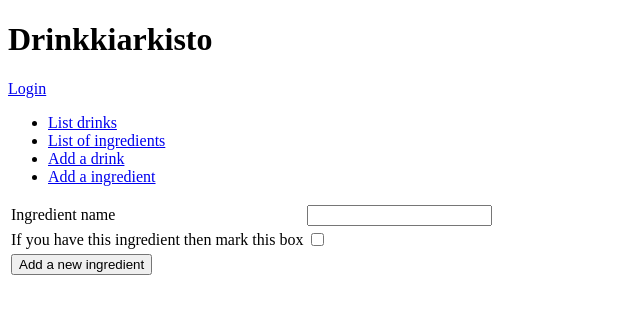
After one commit to ollivaan/Drinkkiarkisto, a Flask app: page /ingredients/new/ in a window 1280 px wide. The commit adds this page. Shown: the top 314 px of the page, without its empty margins (0-640 px from the left). Run offline with Flask 2, Linux system fonts and the light colour scheme.

Commit message:
liitostauluja lisätty ingredientsille ja drinkille. luotu näkymät sekä listaus, että lisäys operaatiot ingredientille

```diff
--- a/app/__init__.py
+++ b/app/__init__.py
@@ -19,6 +19,9 @@ from app.drinks import models
 from app.drinks import views
 from app.auth import models
 from app.auth import views
+from app.ingredients import models
+from app.ingredients import views
+
 
 # kirjautuminen
 from app.auth.models import User
--- /dev/null
+++ b/app/drinkIngredients/models.py
@@ -0,0 +1,5 @@
+from app import db
+
+class drinkIngredient(db.Model):
+    drink_id = db.Column(db.Integer)
+    ingredient_id =db.Column(db.Integer)
--- /dev/null
+++ b/app/ingredients/forms.py
@@ -0,0 +1,9 @@
+from flask_wtf import FlaskForm
+from wtforms import StringField, BooleanField, validators
+
+class IngredientForm(FlaskForm):
+    name = StringField("Ingredient name", [validators.Length(min=2, max=50)])
+    done = BooleanField("If you have this ingredient then mark this box")
+
+    class Meta:
+        csrf = False
--- /dev/null
+++ b/app/ingredients/views.py
@@ -0,0 +1,32 @@
+from app import app, db
+from flask import redirect, render_template, request, url_for
+from app.ingredients.models import Ingredient
+from app.ingredients.forms import IngredientForm
+
+@app.route("/ingredients", methods=["GET"])
+def ingredients_index():
+    return render_template("ingredients/list.html", ingredients = Ingredient.query.all())
+
+@app.route("/ingredients/new/")
+def ingredients_form():
+    return render_template("ingredients/new.html", form = IngredientForm())
+
+@app.route("/ingredients/<ingredient_id>/", methods=["POST"])
+def ingredients_set_done(ingredient_id):
+    i = Ingredient.query.get(ingredient_id)
+    i.iHaveIt = True
+    db.session().commit()
+    return redirect(url_for("ingredients_index"))
+
+@app.route("/ingredients/", methods=["POST"])
+def ingredients_create():
+    form = IngredientForm(request.form)
+    if not form.validate():
+        return render_template("ingredients/new.html", form = form)
+    i = Ingredient(form.name.data)
+    i.done = form.done.data
+
+    db.session().add(i)
+    db.session().commit()
+
+    return redirect(url_for("ingredients_index"))
--- /dev/null
+++ b/app/templates/ingredients/new.html
@@ -0,0 +1,36 @@
+{% extends "layout.html" %}
+
+{% block body %}
+<form method="POST" action="{{ url_for('ingredients_create') }}">
+    <table>
+        <tr>
+            <td>
+                {{ form.name.label }}
+            </td>
+                <td>
+                    {{ form.name }}
+                </td>
+            <td>
+                <ul>
+                    {% for error in form.name.errors %}
+                    <li>{{ error }}</li>
+                    {% endfor %}
+                </ul>
+            </td>
+        </tr>
+        <tr>
+            <td>
+                {{ form.done.label }}
+            </td>
+            <td>
+                {{ form.done }}
+            </td>
+        </tr>
+        <tr>
+            <td colspan="3">
+                <input type="submit" value="Add a new ingredient"/>
+            </td>
+        </tr>
+    </table>
+</form>
+{% endblock %}
--- a/app/templates/layout.html
+++ b/app/templates/layout.html
@@ -18,7 +18,9 @@
     <ul>
 
                             <li><a href="{{ url_for('drinks_index') }}"> List drinks</a></li>
+                            <li><a href="{{ url_for('ingredients_index') }}"> List of ingredients</a></li>
                             <li><a href="{{ url_for('drinks_form') }}"> Add a drink</a></li>
+                            <li><a href="{{ url_for('ingredients_form') }}"> Add a ingredient</a></li>
 
 
     </ul>
```
Also changed, not shown: app/auth/forms.py (+7 -0 lines), app/auth/views.py (+16 -1 lines), app/ingredients/models.py (added, +14 -0 lines), app/templates/auth/newuser.html (added, +29 -0 lines), app/templates/ingredients/list.html (added, +30 -0 lines).
